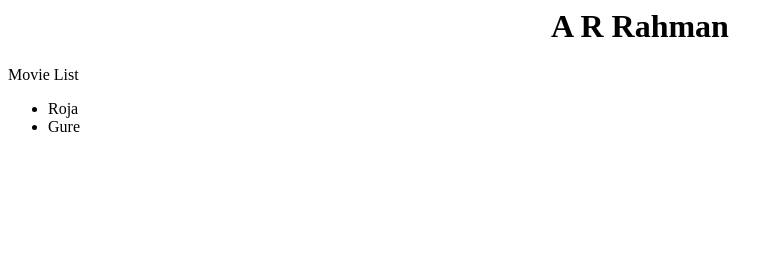
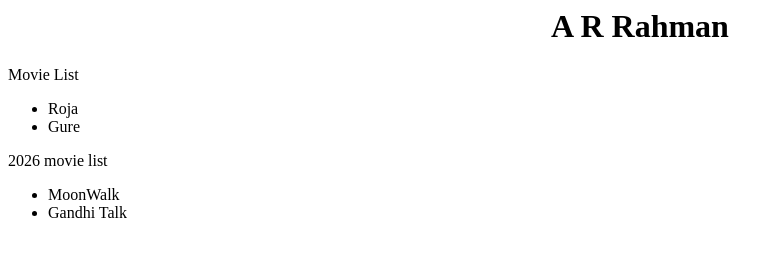
Before and after one commit to AnandMariaRathinam/HTMLARRahman, a plain HTML site: page index.html in a window 1280 px wide. Shown: the whole page, without its empty margins (0-784 px from the left). Drawn offline with Linux system fonts and the light colour scheme.

Commit message:
2026 movie list addded

```diff
--- a/index.html
+++ b/index.html
@@ -8,3 +8,10 @@
   <li> Gure</li>
 
 </ul>
+
+
+<p> 2026 movie list</p>
+<ul>
+  <li> MoonWalk</li>
+  <li> Gandhi Talk </li>
+</ul>
```
